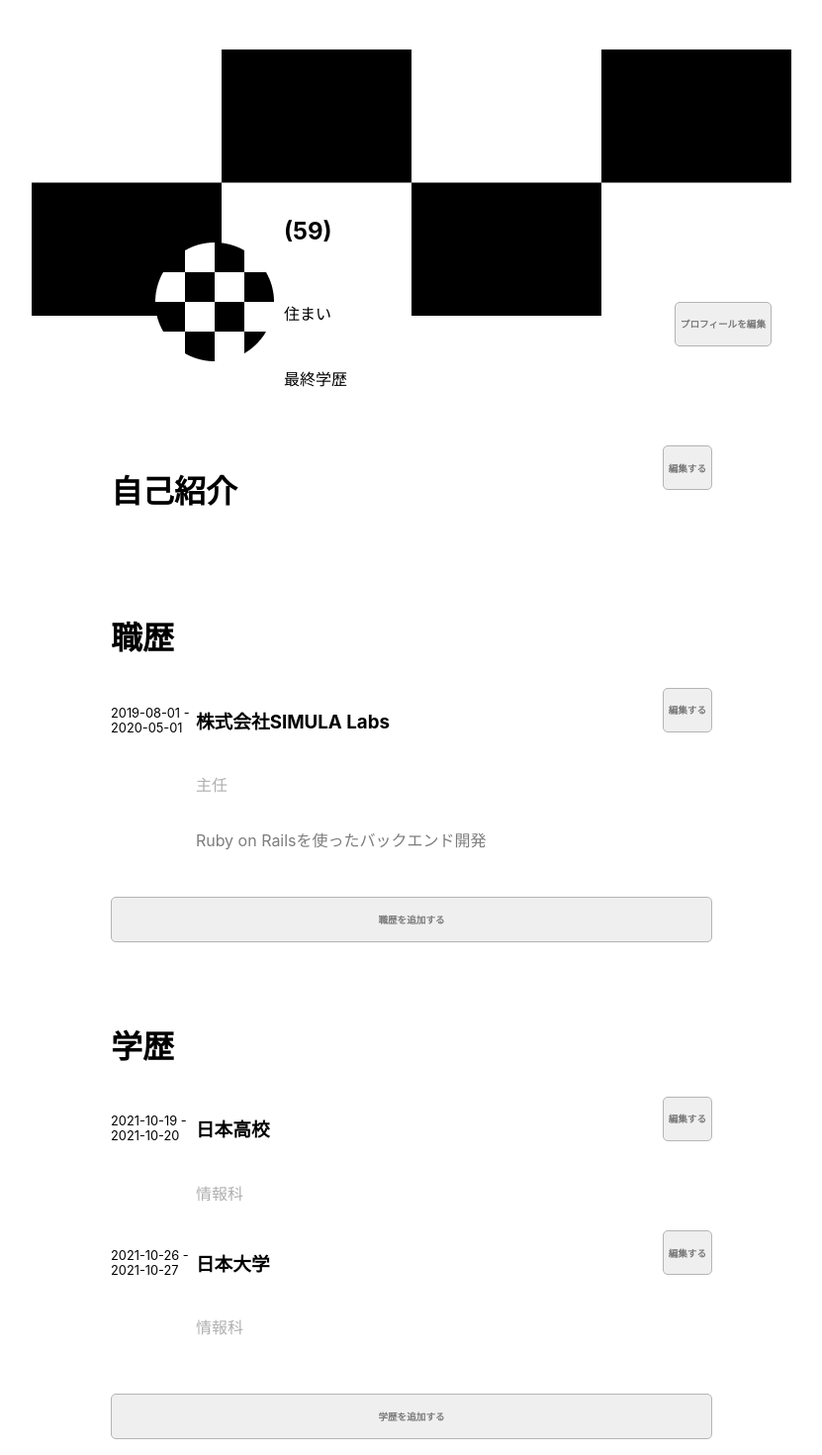
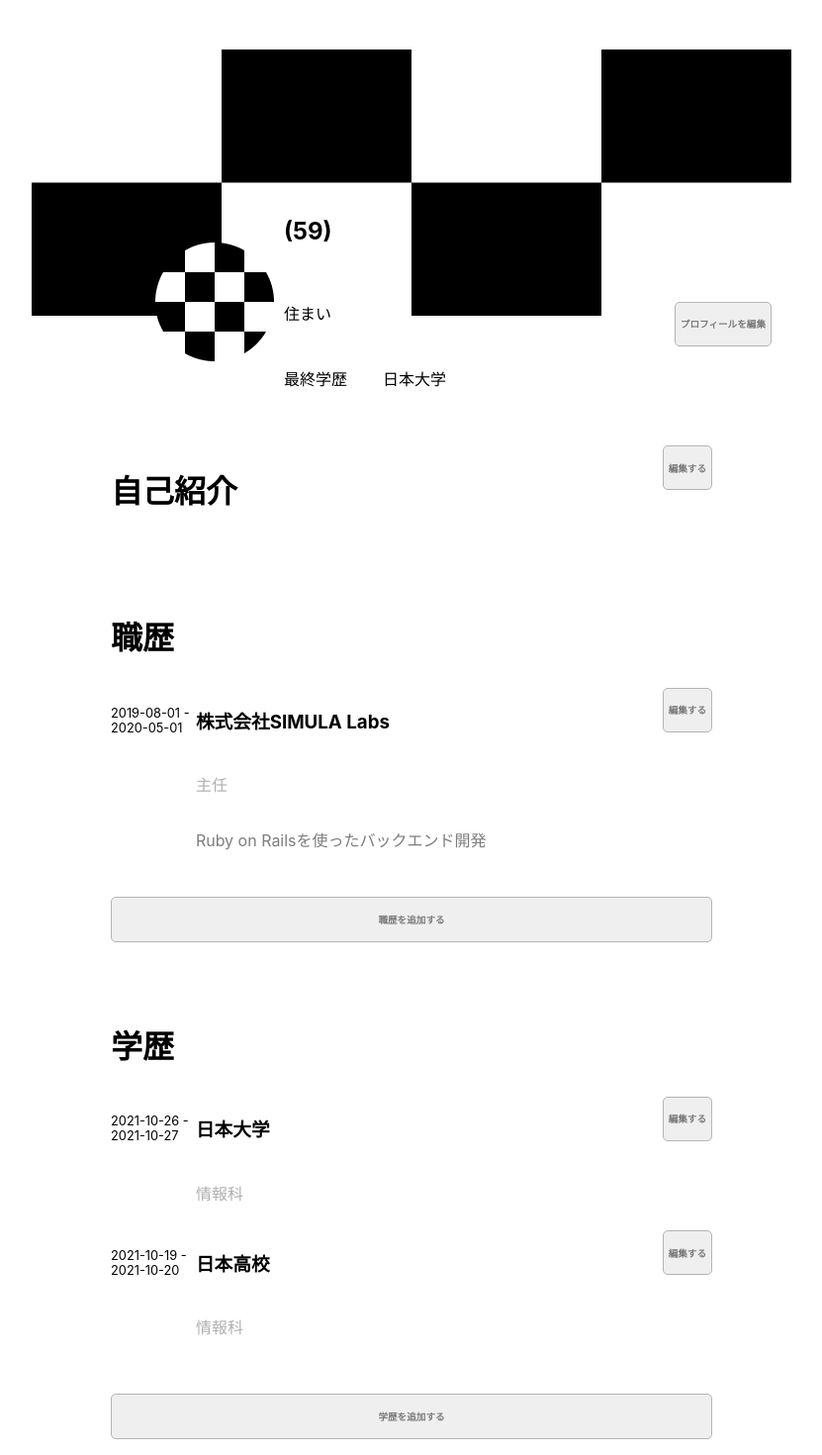
Before and after one commit to yoseei/gulliver_works_account, a React app: page /profile in a window 1280 px wide. Shown: the top 1470 px of the page at 99% size, without its empty margins (224-1055 px from the left). Built offline with nearby package versions, Linux system fonts and the light colour scheme; no server answers; data requests are answered from the project's data file.

Commit message:
最終学歴の取得、sideBarのコンポーネント切り出しなど修正

```diff
--- a/src/App.scss
+++ b/src/App.scss
@@ -11,9 +11,7 @@
   display: flex;
   padding: 50px;
 }
-.deleteSideBar {
-  display: none;
-}
+
 @media (prefers-reduced-motion: no-preference) {
   .App-logo {
     animation: App-logo-spin infinite 20s linear;
@@ -43,3 +41,10 @@
     transform: rotate(360deg);
   }
 }
+
+.root {
+  .withSideBarContainer {
+    display: flex;
+    margin: 50px;
+  }
+}
--- a/src/App.tsx
+++ b/src/App.tsx
@@ -15,21 +15,29 @@ const App: FC = () => {
     <div className="root">
       <BrowserRouter>
         <Switch>
-          <React.Fragment>
-            <Route exact path="/" component={RecruitmentIndexPage} />
-            <Route path="/signin" component={SignInPage} />
-            <Route path="/employeesignin" component={EmployeeSignInPage} />
-            <Route path="/profile" component={Profile} />
-            <div className="showSideBar">
+          <Route exact path="/" component={RecruitmentIndexPage} />
+          <Route path="/signin" component={SignInPage} />
+          <Route path="/employeesignin" component={EmployeeSignInPage} />
+          <Route path="/profile" component={Profile} />
+
+          <Route path="/companyregistration">
+            <div className="withSideBarContainer">
               <SideBar textA="企業詳細" textB="募集管理" />
-              <Route path="/companydetail" component={CompanyDetail} />
-              <Route
-                path="/companyregistration"
-                component={CompanyRegistration}
-              />
-              <Route path="/companyedit" component={CompanyEdit} />
+              <CompanyRegistration />
             </div>
-          </React.Fragment>
+          </Route>
+          <Route path="/companydetail">
+            <div className="withSideBarContainer">
+              <SideBar textA="企業詳細" textB="募集管理" />
+              <CompanyDetail />
+            </div>
+          </Route>
+          <Route path="/companyedit">
+            <div className="withSideBarContainer">
+              <SideBar textA="企業詳細" textB="募集管理" />
+              <CompanyEdit />
+            </div>
+          </Route>
         </Switch>
       </BrowserRouter>
     </div>
--- a/src/components/academicHistoryModal/AcademicHistoryModal.tsx
+++ b/src/components/academicHistoryModal/AcademicHistoryModal.tsx
@@ -13,12 +13,9 @@ type PropsType = {
   handleCloseAcademicHistoryModal:
     | React.MouseEventHandler<HTMLParagraphElement>
     | undefined;
-  academicHistories?: AcademicHistoryType;
+  academicHistories?: AcademicHistoryType[];
   accountId: number;
 };
-// type Inputs = {
-//   profileBiography: string;
-// };
 
 const AcademicHistoryModal = ({
   // accountId,
--- a/src/components/academicHistoryTable/AcademicHistoryTable.tsx
+++ b/src/components/academicHistoryTable/AcademicHistoryTable.tsx
@@ -4,7 +4,7 @@ import Button from "../button/Button";
 import { AcademicHistoryType } from "../../data/academicHistory/index";
 
 type AcademicHistoryTableType = {
-  academicHistories: AcademicHistoryType;
+  academicHistories: AcademicHistoryType[];
   onClick: React.MouseEventHandler<HTMLParagraphElement> | undefined;
 };
 const AcademicHistoryTable: React.FC<AcademicHistoryTableType> = ({
@@ -13,8 +13,8 @@ const AcademicHistoryTable: React.FC<AcademicHistoryTableType> = ({
 }) => {
   return (
     <>
-      {academicHistories.map(
-        (academicHistory: AcademicHistoryType, index: string) => (
+      {academicHistories?.map(
+        (academicHistory: AcademicHistoryType, index: number) => (
           <div className={styles.root} key={index}>
             <div className={styles.academicHistoryWrapper}>
               <div className={styles.leftWrapper}>
--- a/src/data/academicHistory/index.ts
+++ b/src/data/academicHistory/index.ts
@@ -5,6 +5,5 @@ export interface AcademicHistoryType {
   sinceDate: string;
   untilDate: string;
   type?: string;
-  map: any;
-  sort: any;
 }
+[];
--- a/src/scenes/profile/Profile.tsx
+++ b/src/scenes/profile/Profile.tsx
@@ -16,18 +16,18 @@ import EditBiographyModal from "../../components/editBiographyModal/EditBiograph
 import AcademicHistoryModal from "../../components/academicHistoryModal/AcademicHistoryModal";
 
 const Profile = () => {
+  const [account, setAccount] = useState<AccountType>();
+  const [academicHistories, setAcademicHistories] =
+    useState<AcademicHistoryType[]>();
+  const [finalEducation, setFinalEducation] = useState<string | undefined>();
   const [profile, setProfile] = useState<ProfileType>();
-  const [account, setAccount] = useState<AccountType>();
-  const [workHistory, setWorkHistory] = useState<WorkHistoryType>();
-  const [academicHistories, setAcademicHistories] =
-    useState<AcademicHistoryType>();
   const [openAcademicHistoryModal, setOpenAcademicHistoryModal] =
     useState(false);
   const [openProfileModal, setOpenProfileModal] = useState(false);
   const [openEditBiographyModal, setOpenEditBiographyModal] =
     React.useState(false);
-
-  const [untilDate, setUntilDate] = useState<string[] | undefined>();
+  const [untilDate, setUntilDate] = useState<string>();
+  const [workHistory, setWorkHistory] = useState<WorkHistoryType>();
 
   const accountId = account?.id;
 
@@ -98,27 +98,36 @@ const Profile = () => {
         url: "http://localhost:3000/academic_histories",
       });
       const academicHistories = res.data;
+
       setAcademicHistories(academicHistories);
     };
     fetchAcademicHistory();
   }, []);
 
-  // untilDateの降順をconsole.logで取得しようとしています //
   useEffect(() => {
-    try {
-      if (!academicHistories) return;
-      console.log(
-        academicHistories?.sort(function ({ a, b }: any) {
-          if (a.untilDate > b.untilDate) return -1;
-          if (b.untilDate > a.untilDate) return 1;
-
-          return 0;
-        })
-      );
-    } catch (err) {
-      console.log(err);
+    if (!academicHistories) return;
+    const length = academicHistories.length;
+    for (let i = 0; i < length; i++) {
+      setUntilDate(academicHistories[i].untilDate);
     }
   }, [academicHistories]);
+
+  // untilDateの降順をconsole.logで取得しようとしています
+  useEffect(() => {
+    if (!academicHistories) return;
+    if (!untilDate) return;
+
+    const newAcademicHistories = academicHistories.sort(function (
+      a: AcademicHistoryType,
+      b: AcademicHistoryType
+    ) {
+      if (a.untilDate > b.untilDate) return -1;
+      if (b.untilDate > a.untilDate) return 1;
+      return 0;
+    });
+    // 最終学歴をstateに代入
+    setFinalEducation(newAcademicHistories[0].name);
+  }, [academicHistories, untilDate]);
 
   return (
     <div className={styles.root}>
@@ -148,8 +157,7 @@ const Profile = () => {
               </div>
               <div className={styles.educationalBackgroundWrapper}>
                 <p className={styles.leftWrapper}>最終学歴</p>
-                <p>{academicHistories?.name}</p>{" "}
-                {/* 最終学歴を取る方法がわからず、、*/}
+                {finalEducation ? <p>{finalEducation}</p> : ""}
               </div>
             </div>
           </div>
```
